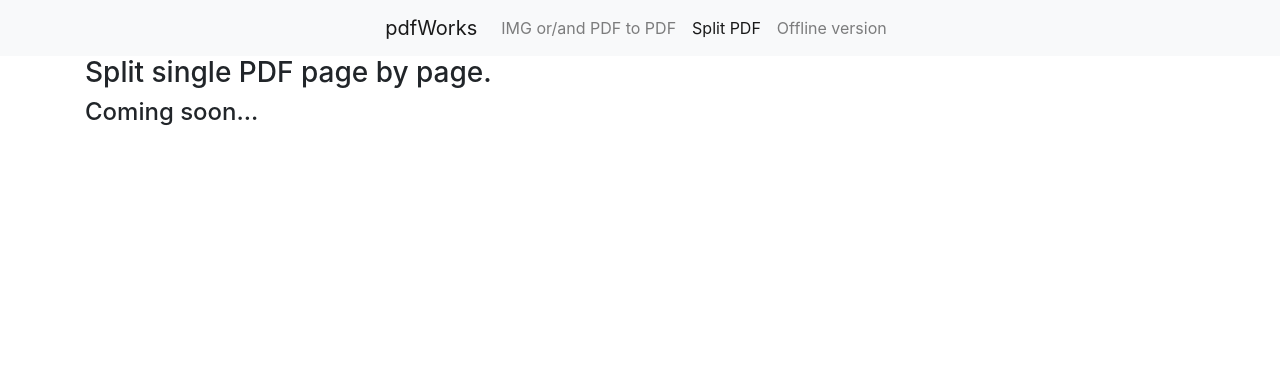
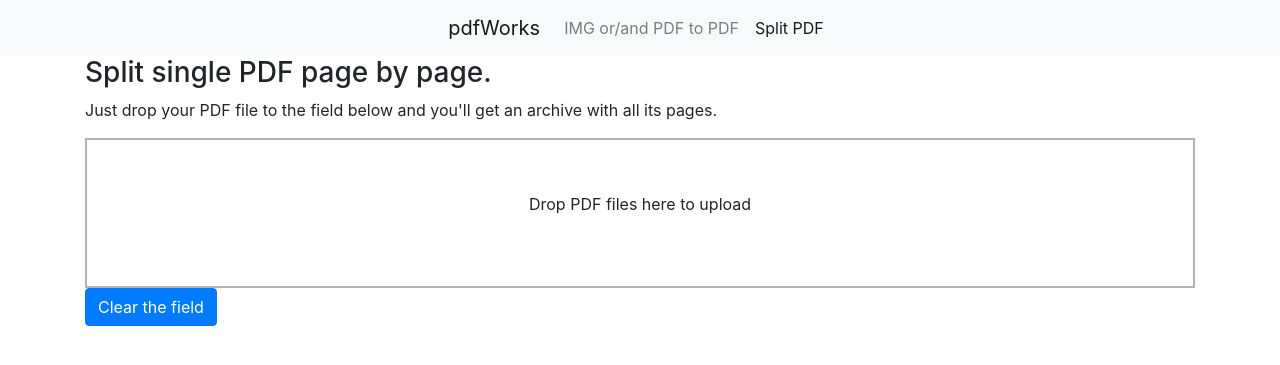
Before and after one commit to artyomilyin/pdfWorks-web, a Django app: page /split/ in a window 1280 px wide. Shown: the top 365 px of the page. Run offline with Django 3.2, Linux system fonts and the light colour scheme; some libraries are stand-ins or nearby versions.

Commit message:
to be continued

```diff
--- a/TODO.txt
+++ b/TODO.txt
@@ -5,3 +5,4 @@
 TODO: 5. favicon
 TODO: 6. add session model to clear sessions
 TODO: 7. splitPDF
+TODO: 8. logging
--- a/pdfworks_web/pdfworks_web/settings.py
+++ b/pdfworks_web/pdfworks_web/settings.py
@@ -94,7 +94,7 @@
 
 LANGUAGE_CODE = 'en-us'
 
-TIME_ZONE = 'UTC'
+TIME_ZONE = 'Europe/Moscow'
 
 USE_I18N = True
 
--- /dev/null
+++ b/pdfworks_web/website/static/js/split_js_block.js
@@ -0,0 +1,5 @@
+$(function() {
+    $('#clear-dropzone').on('click', function(e) {
+        Dropzone.forElement("#split-dropzone").removeAllFiles(true);
+    });
+});
--- a/pdfworks_web/website/templates/website/base.html
+++ b/pdfworks_web/website/templates/website/base.html
@@ -41,8 +41,6 @@
 				   href="{% url 'website:merge' %}">IMG or/and PDF to PDF</a>
 				<a class="nav-item nav-link{% if section == 'split' %} active{% endif %}"
 				   href="{% url 'website:split' %}">Split PDF</a>
-				<a class="nav-item nav-link{% if section == 'offline' %} active{% endif %}"
-				   href="{% url 'website:offline' %}">Offline version</a>
 			</div>
 		</div>
 	</div>
--- a/pdfworks_web/website/templates/website/dropzone_options.html
+++ b/pdfworks_web/website/templates/website/dropzone_options.html
@@ -1,10 +1,11 @@
 <script>
 Dropzone.options.splitDropzone = {
 	url: "/{{ section }}/",
-	paramName: "file", // The name that will be used to transfer the file
-  maxFiles: 1,
-  addRemoveLinks: true,
+	paramName: "file",
   acceptedFiles: '.pdf',
+	maxFilesize: 200,
+  dictDefaultMessage: 'Drop PDF files here to upload',
+  dictFileTooBig: 'Max file size is 200 Mb',
   dictInvalidFileType: 'Only PDF file can be uploaded',
 };
 
--- a/pdfworks_web/website/templates/website/merge.html
+++ b/pdfworks_web/website/templates/website/merge.html
@@ -5,6 +5,8 @@
 
 {% block content %}
 <h3>Merge images and PDF files to a single PDF file.</h3>
+<p>This tool can easily convert your images to PDF files and merge them with other PDF files.
+	Just drop them in the field below.</p>
 <form action="/{{ section }}/" class="dropzone" method="post" id="merge-dropzone">
 	{% csrf_token %}
 </form>
--- a/pdfworks_web/website/templates/website/split.html
+++ b/pdfworks_web/website/templates/website/split.html
@@ -1,8 +1,16 @@
 {% extends 'website/base.html' %}
+{% load static %}
 
 {% block title %}pdfWorks - Split PDF{% endblock %}
 
 {% block content %}
 <h3>Split single PDF page by page.</h3>
-<h4>Coming soon...</h4>
+<p>Just drop your PDF file to the field below and you'll get an archive with all its pages.</p>
+<form action="/{{ section }}/" class="dropzone" method="post" id="split-dropzone">
+	{% csrf_token %}
+</form>
+<button type="text" class="btn btn-primary" id="clear-dropzone">Clear the field</button>
 {% endblock %}
+{% block javascript %}
+<script src="{% static '/js/split_js_block.js' %}"></script>
+{% endblock %}
--- a/pdfworks_web/website/urls.py
+++ b/pdfworks_web/website/urls.py
@@ -7,5 +7,5 @@
     path('', views.homepage, name='homepage'),
     path('split/', views.split, name='split'),
     path('merge/', views.merge, name='merge'),
-    path('offline/', views.offline, name='offline'),
+    # path('offline/', views.offline, name='offline'),
 ]
--- a/pdfworks_web/website/views.py
+++ b/pdfworks_web/website/views.py
@@ -1,3 +1,4 @@
+import os
 from django.core.exceptions import ObjectDoesNotExist
 from django.core.files.base import ContentFile
 from django.db.models import Case, When
@@ -16,7 +17,7 @@
 def merge(request):
     def merge_lib_call(input_files_list, output_filename):
         converter = Converter()
-        output = "output/%s.pdf" % output_filename
+        output = os.path.join('output', '%s.pdf' % output_filename)
         converter.convert(input_files_list, output)
         return output
 
@@ -50,7 +51,7 @@
             try:
                 request_files_object = RequestFiles.objects.get(csrf_id=request.POST['csrfmiddlewaretoken'])
             except ObjectDoesNotExist:
-                request_files_object = RequestFiles(csrf_id=request.POST['csrfmiddlewaretoken'])
+                request_files_object = RequestFiles(csrf_id=request.POST['csrfmiddlewaretoken'], tool_type='merge')
                 request_files_object.save()
             uploaded_file = UploadedFile(request_session=request_files_object)
             uploaded_file.filename.save(str(request.FILES['file']), ContentFile(request.FILES['file'].read()))
@@ -64,40 +65,25 @@
 
 
 def split(request):
-    def split_lib_call():
+    def split_lib_call(filename, csrf_id):
+        output_dir = os.path.join('output', csrf_id)
         converter = Converter()
-        converter.split_pdf()
+        converter.split_pdf(filename, output_dir)
+        print("splitted to dir %s")
 
     if request.method == "POST":
-        if 'submit' in request.POST:
-            try:
-                request_files_object = RequestFiles.objects.get(csrf_id=request.POST['csrfmiddlewaretoken'])
-            except ObjectDoesNotExist:
-                return HttpResponse("You haven't uploaded any files")
-            if request_files_object:
-                print("request object is: %s" % request_files_object)
-                files_list = [file.filename.name for file in request_files_object.uploaded_files.all()]
-                print(files_list)
-                # request_files_object.delete()
-                return HttpResponse("It's okay, files: %s" % files_list)
-        else:
-            try:
-                request_files_object = RequestFiles.objects.get(csrf_id=request.POST['csrfmiddlewaretoken'])
-            except ObjectDoesNotExist:
-                request_files_object = RequestFiles(csrf_id=request.POST['csrfmiddlewaretoken'])
-                request_files_object.save()
-                print("new object created with sid %s" % request_files_object.csrf_id)
-            print("csrf_id: %s" % request_files_object.csrf_id)
-            uploaded_file = UploadedFile(request_session=request_files_object)
-            uploaded_file.filename.save(str(request.FILES['file']), ContentFile(request.FILES['file'].read()))
-            uploaded_file.save()
+        try:
+            request_files_object = RequestFiles.objects.get(csrf_id=request.POST['csrfmiddlewaretoken'])
+        except ObjectDoesNotExist:
+            request_files_object = RequestFiles(csrf_id=request.POST['csrfmiddlewaretoken'], tool_type='split')
+            request_files_object.save()
+            print("new object created with sid %s" % request_files_object.csrf_id)
+        print("csrf_id: %s" % request_files_object.csrf_id)
+        uploaded_file = UploadedFile(request_session=request_files_object)
+        uploaded_file.filename.save(str(request.FILES['file']), ContentFile(request.FILES['file'].read()))
+        uploaded_file.save()
+        print(uploaded_file.filename)
 
     return render(request,
                   'website/split.html',
                   {'section': 'split'})
-
-
-def offline(request):
-    return render(request,
-                  'website/offline.html',
-                  {'section': 'offline'})
```
Also changed, not shown: pdfworks_web/website/models.py (+12 -5 lines), pdfworks_web/db.sqlite3.
